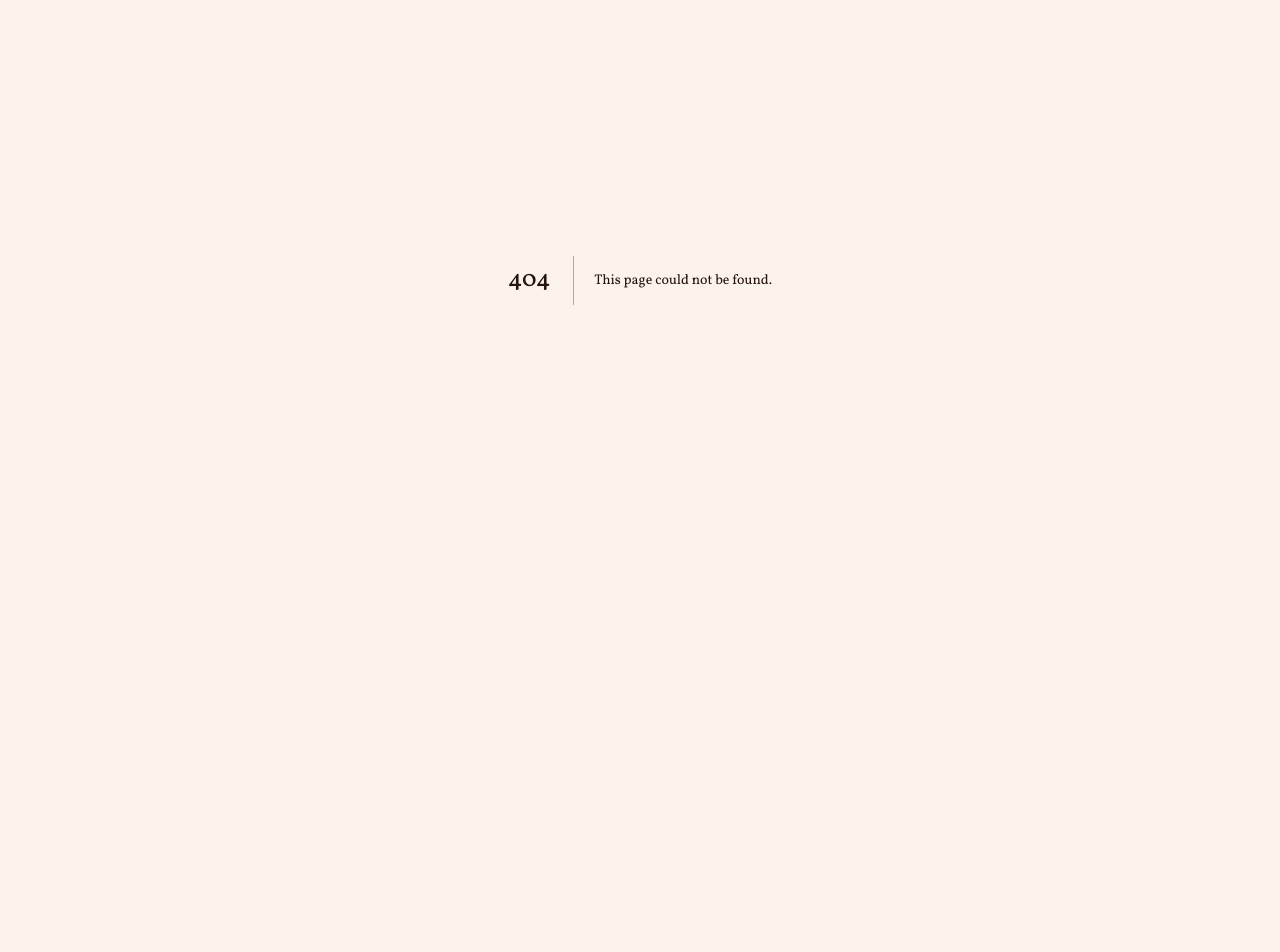
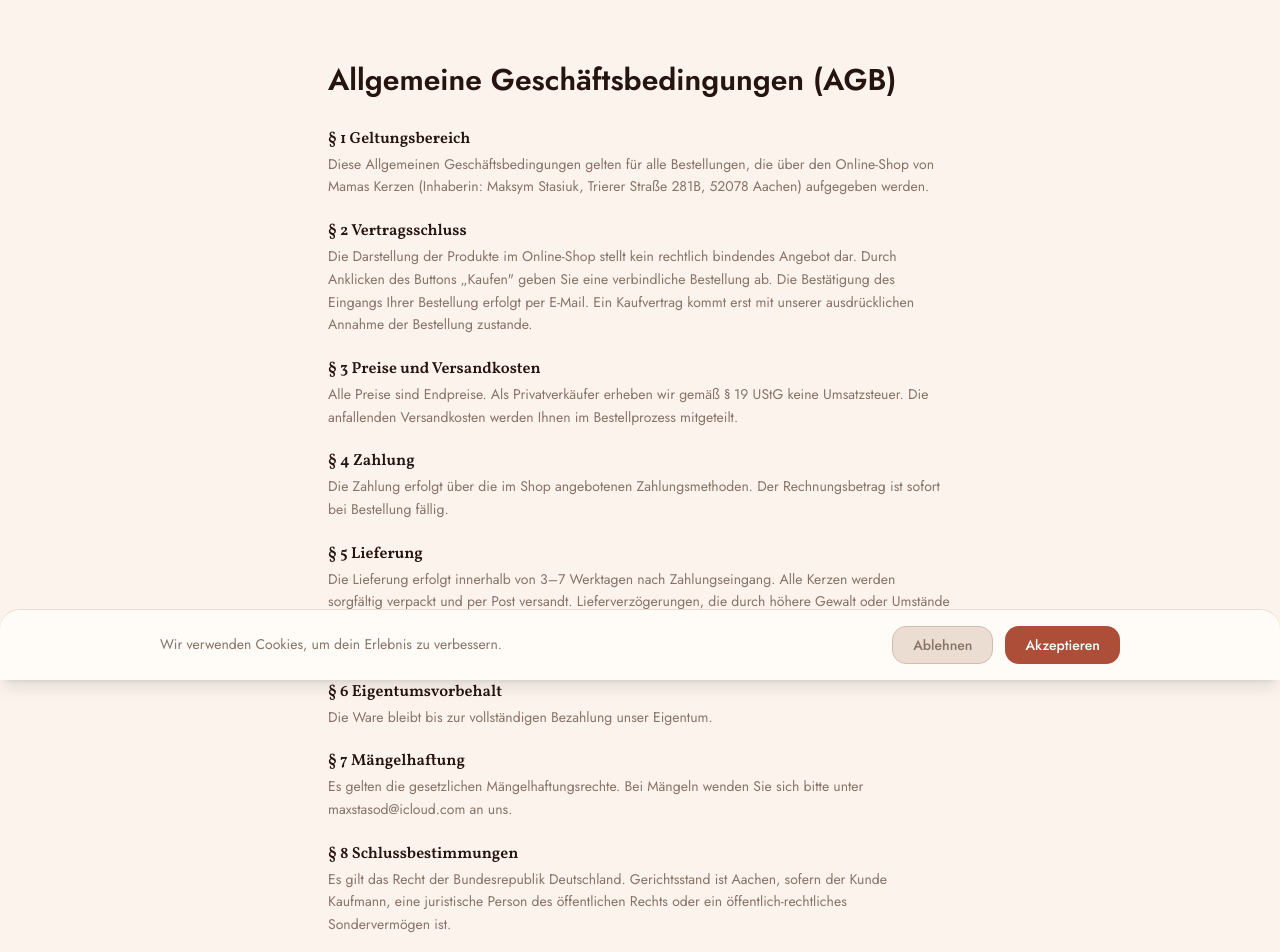
Before and after one commit to Envyxss/mamas-kerzen, a Next.js app: page /de/agb in a window 1280 px wide. Before the commit this address had no page. Shown: the part 120-1072 px from the top of the page. Before the commit the page ends 800 px from the top, so only its background shows below. Built offline with nearby package versions, Linux system fonts and the light colour scheme.

Commit message:
Add AGB and Widerrufsbelehrung pages

```diff
--- /dev/null
+++ b/app/[lang]/agb/page.tsx
@@ -0,0 +1,53 @@
+export default function AGBPage() {
+  return (
+    <main className="max-w-2xl mx-auto px-6 py-20">
+      <h1 className="text-3xl font-bold mb-8" style={{ fontFamily: 'var(--font-serif)', color: 'var(--text)' }}>
+        Allgemeine Geschäftsbedingungen (AGB)
+      </h1>
+
+      <section className="space-y-6 text-sm leading-relaxed" style={{ color: 'var(--text-muted)' }}>
+
+        <div>
+          <h2 className="font-semibold text-base mb-1" style={{ color: 'var(--text)' }}>§ 1 Geltungsbereich</h2>
+          <p>Diese Allgemeinen Geschäftsbedingungen gelten für alle Bestellungen, die über den Online-Shop von Mamas Kerzen (Inhaberin: Maksym Stasiuk, Trierer Straße 281B, 52078 Aachen) aufgegeben werden.</p>
+        </div>
+
+        <div>
+          <h2 className="font-semibold text-base mb-1" style={{ color: 'var(--text)' }}>§ 2 Vertragsschluss</h2>
+          <p>Die Darstellung der Produkte im Online-Shop stellt kein rechtlich bindendes Angebot dar. Durch Anklicken des Buttons „Kaufen" geben Sie eine verbindliche Bestellung ab. Die Bestätigung des Eingangs Ihrer Bestellung erfolgt per E-Mail. Ein Kaufvertrag kommt erst mit unserer ausdrücklichen Annahme der Bestellung zustande.</p>
+        </div>
+
+        <div>
+          <h2 className="font-semibold text-base mb-1" style={{ color: 'var(--text)' }}>§ 3 Preise und Versandkosten</h2>
+          <p>Alle Preise sind Endpreise. Als Privatverkäufer erheben wir gemäß § 19 UStG keine Umsatzsteuer. Die anfallenden Versandkosten werden Ihnen im Bestellprozess mitgeteilt.</p>
+        </div>
+
+        <div>
+          <h2 className="font-semibold text-base mb-1" style={{ color: 'var(--text)' }}>§ 4 Zahlung</h2>
+          <p>Die Zahlung erfolgt über die im Shop angebotenen Zahlungsmethoden. Der Rechnungsbetrag ist sofort bei Bestellung fällig.</p>
+        </div>
+
+        <div>
+          <h2 className="font-semibold text-base mb-1" style={{ color: 'var(--text)' }}>§ 5 Lieferung</h2>
+          <p>Die Lieferung erfolgt innerhalb von 3–7 Werktagen nach Zahlungseingang. Alle Kerzen werden sorgfältig verpackt und per Post versandt. Lieferverzögerungen, die durch höhere Gewalt oder Umstände entstehen, die wir nicht zu vertreten haben, berechtigen uns, die Lieferung um die Dauer der Behinderung zu verschieben.</p>
+        </div>
+
+        <div>
+          <h2 className="font-semibold text-base mb-1" style={{ color: 'var(--text)' }}>§ 6 Eigentumsvorbehalt</h2>
+          <p>Die Ware bleibt bis zur vollständigen Bezahlung unser Eigentum.</p>
+        </div>
+
+        <div>
+          <h2 className="font-semibold text-base mb-1" style={{ color: 'var(--text)' }}>§ 7 Mängelhaftung</h2>
+          <p>Es gelten die gesetzlichen Mängelhaftungsrechte. Bei Mängeln wenden Sie sich bitte unter <a href="mailto:maxstasod@icloud.com" style={{ color: 'var(--accent)' }}>maxstasod@icloud.com</a> an uns.</p>
+        </div>
+
+        <div>
+          <h2 className="font-semibold text-base mb-1" style={{ color: 'var(--text)' }}>§ 8 Schlussbestimmungen</h2>
+          <p>Es gilt das Recht der Bundesrepublik Deutschland. Gerichtsstand ist Aachen, sofern der Kunde Kaufmann, eine juristische Person des öffentlichen Rechts oder ein öffentlich-rechtliches Sondervermögen ist.</p>
+        </div>
+
+      </section>
+    </main>
+  )
+}
--- a/app/[lang]/layout.tsx
+++ b/app/[lang]/layout.tsx
@@ -105,6 +105,8 @@
               <div className="flex gap-4 text-xs" style={{ fontFamily: 'var(--font-body)' }}>
                 <a href={`/${lang}/impressum`} style={{ color: 'var(--footer-faint)' }} className="hover:opacity-70 transition-opacity">Impressum</a>
                 <a href={`/${lang}/datenschutz`} style={{ color: 'var(--footer-faint)' }} className="hover:opacity-70 transition-opacity">Datenschutz</a>
+                <a href={`/${lang}/agb`} style={{ color: 'var(--footer-faint)' }} className="hover:opacity-70 transition-opacity">AGB</a>
+                <a href={`/${lang}/widerruf`} style={{ color: 'var(--footer-faint)' }} className="hover:opacity-70 transition-opacity">Widerruf</a>
               </div>
             </div>
           </div>
--- /dev/null
+++ b/app/[lang]/widerruf/page.tsx
@@ -0,0 +1,41 @@
+export default function WiderrufPage() {
+  return (
+    <main className="max-w-2xl mx-auto px-6 py-20">
+      <h1 className="text-3xl font-bold mb-8" style={{ fontFamily: 'var(--font-serif)', color: 'var(--text)' }}>
+        Widerrufsbelehrung
+      </h1>
+
+      <section className="space-y-6 text-sm leading-relaxed" style={{ color: 'var(--text-muted)' }}>
+
+        <div>
+          <h2 className="font-semibold text-base mb-1" style={{ color: 'var(--text)' }}>Widerrufsrecht</h2>
+          <p>Sie haben das Recht, binnen vierzehn Tagen ohne Angabe von Gründen diesen Vertrag zu widerrufen.</p>
+          <p className="mt-2">Die Widerrufsfrist beträgt vierzehn Tage ab dem Tag, an dem Sie oder ein von Ihnen benannter Dritter, der nicht der Beförderer ist, die Waren in Besitz genommen haben bzw. hat.</p>
+          <p className="mt-2">Um Ihr Widerrufsrecht auszuüben, müssen Sie uns</p>
+          <div className="mt-2 p-4 rounded-lg" style={{ background: 'var(--bg-card)' }}>
+            <p>Maksym Stasiuk<br />
+            Trierer Straße 281B<br />
+            52078 Aachen<br />
+            E-Mail: <a href="mailto:maxstasod@icloud.com" style={{ color: 'var(--accent)' }}>maxstasod@icloud.com</a></p>
+          </div>
+          <p className="mt-2">mittels einer eindeutigen Erklärung (z.B. ein mit der Post versandter Brief oder eine E-Mail) über Ihren Entschluss, diesen Vertrag zu widerrufen, informieren.</p>
+          <p className="mt-2">Zur Wahrung der Widerrufsfrist reicht es aus, dass Sie die Mitteilung über die Ausübung des Widerrufsrechts vor Ablauf der Widerrufsfrist absenden.</p>
+        </div>
+
+        <div>
+          <h2 className="font-semibold text-base mb-1" style={{ color: 'var(--text)' }}>Folgen des Widerrufs</h2>
+          <p>Wenn Sie diesen Vertrag widerrufen, haben wir Ihnen alle Zahlungen, die wir von Ihnen erhalten haben, einschließlich der Lieferkosten (mit Ausnahme der zusätzlichen Kosten, die sich daraus ergeben, dass Sie eine andere Art der Lieferung als die von uns angebotene, günstigste Standardlieferung gewählt haben), unverzüglich und spätestens binnen vierzehn Tagen ab dem Tag zurückzuzahlen, an dem die Mitteilung über Ihren Widerruf dieses Vertrags bei uns eingegangen ist.</p>
+          <p className="mt-2">Für diese Rückzahlung verwenden wir dasselbe Zahlungsmittel, das Sie bei der ursprünglichen Transaktion eingesetzt haben, es sei denn, mit Ihnen wurde ausdrücklich etwas anderes vereinbart.</p>
+          <p className="mt-2">Wir können die Rückzahlung verweigern, bis wir die Waren wieder zurückerhalten haben oder bis Sie den Nachweis erbracht haben, dass Sie die Waren zurückgesandt haben, je nachdem, welches der frühere Zeitpunkt ist.</p>
+          <p className="mt-2">Sie haben die Waren unverzüglich und in jedem Fall spätestens binnen vierzehn Tagen ab dem Tag, an dem Sie uns über den Widerruf dieses Vertrags unterrichten, an uns zurückzusenden oder zu übergeben. Die Frist ist gewahrt, wenn Sie die Waren vor Ablauf der Frist von vierzehn Tagen absenden. Sie tragen die unmittelbaren Kosten der Rücksendung der Waren.</p>
+        </div>
+
+        <div>
+          <h2 className="font-semibold text-base mb-1" style={{ color: 'var(--text)' }}>Ausschluss des Widerrufsrechts</h2>
+          <p>Das Widerrufsrecht besteht nicht bei Waren, die nach Kundenspezifikation angefertigt wurden oder eindeutig auf die persönlichen Bedürfnisse zugeschnitten sind (z.B. personalisierte Kerzen mit individueller Gravur).</p>
+        </div>
+
+      </section>
+    </main>
+  )
+}
```
